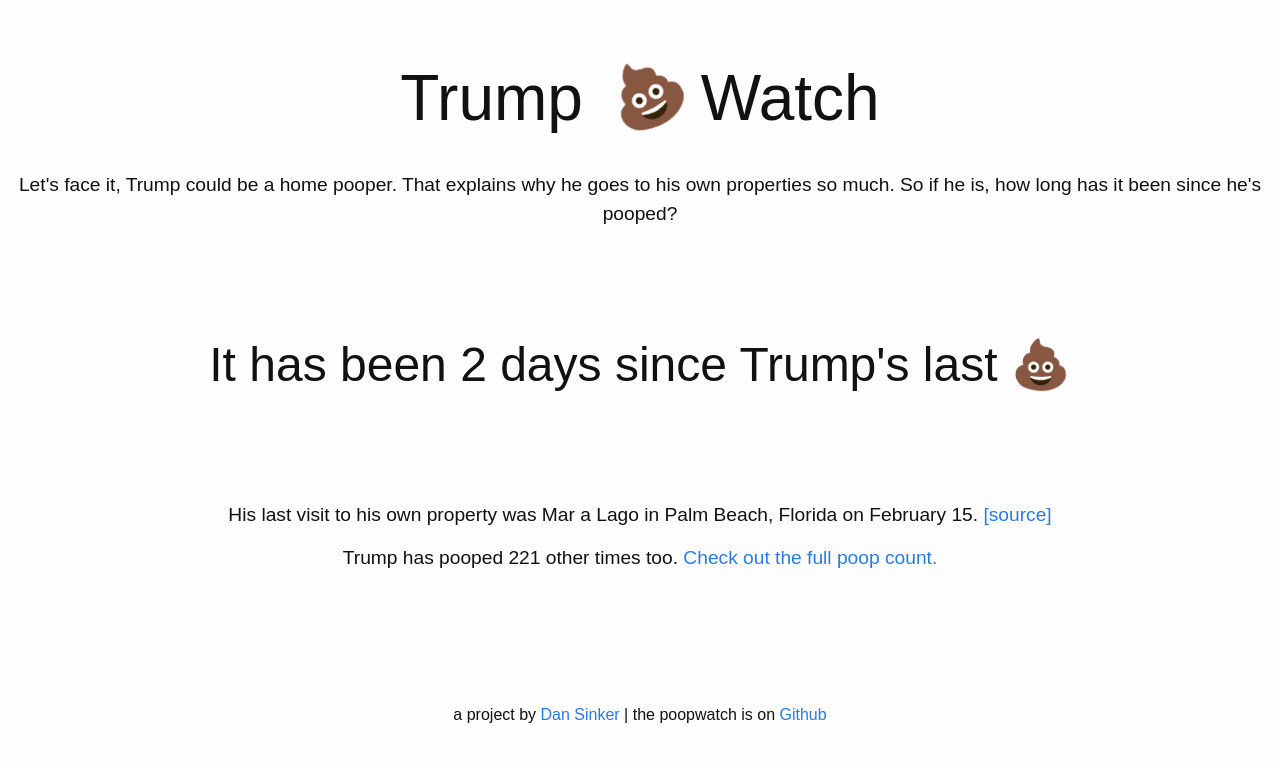
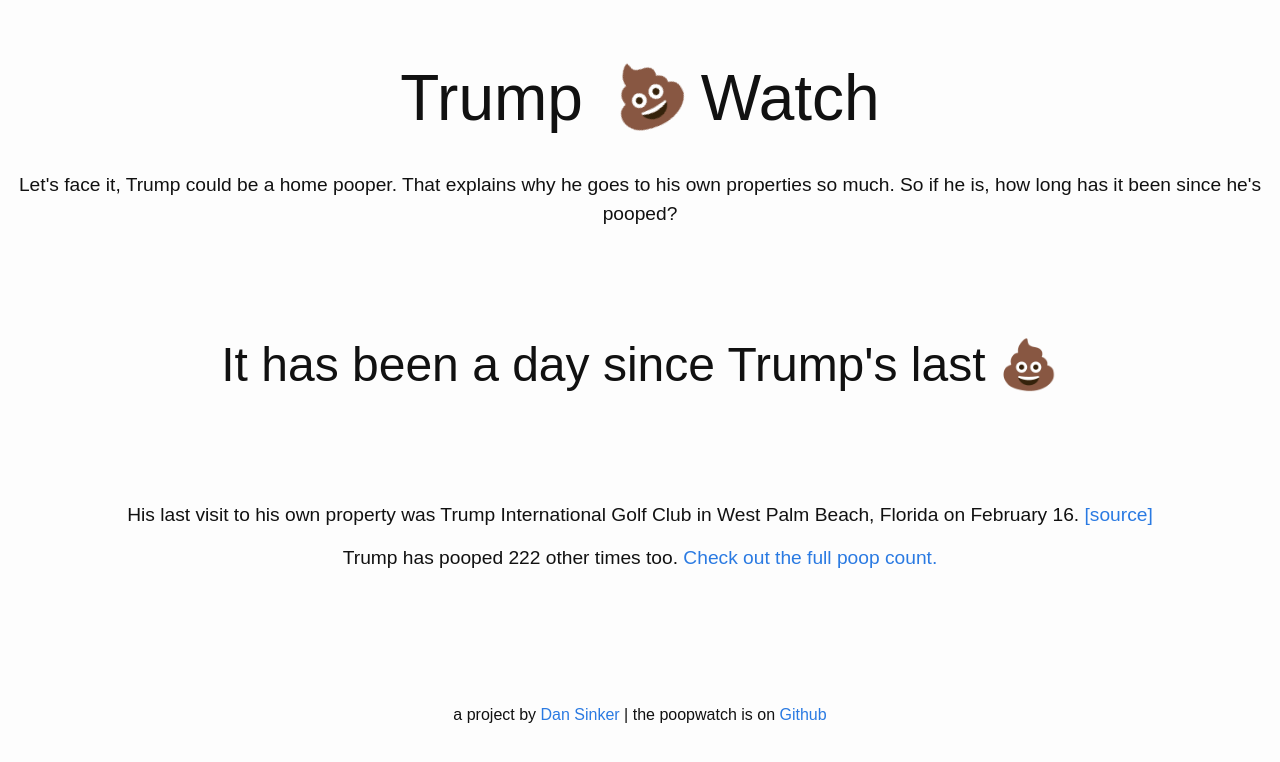
Before and after one commit to dansinker/trumppoopwatch.org, a Jekyll site: the page built from index.md, in a window 1280 px wide. Shown: the top 762 px of the page. Built offline with Jekyll 4.4.1, drawn with Linux system fonts in a browser that asks for light colours; nearby versions of some CDN libraries.

```diff
--- a/_data/trumps.yml
+++ b/_data/trumps.yml
@@ -1,4 +1,8 @@
 poops:
+- location: Trump International Golf Club
+  city: West Palm Beach, Florida
+  date: 2019-02-16
+  link: https://twitter.com/jiveDurkey/status/1096780133611028480
 - location: Mar a Lago
   city: Palm Beach, Florida
   date: 2019-02-15
@@ -16,7 +20,7 @@ poops:
   date: 2019-02-01
   link: https://twitter.com/markknoller/status/1091492005933400064
 - location: Trump International Hotel
-  city: washington DC
+  city: Washington DC
   date: 2019-01-28
   link: https://twitter.com/markknoller/status/1090031508470022144
 - location: Trump International Golf Club
```
